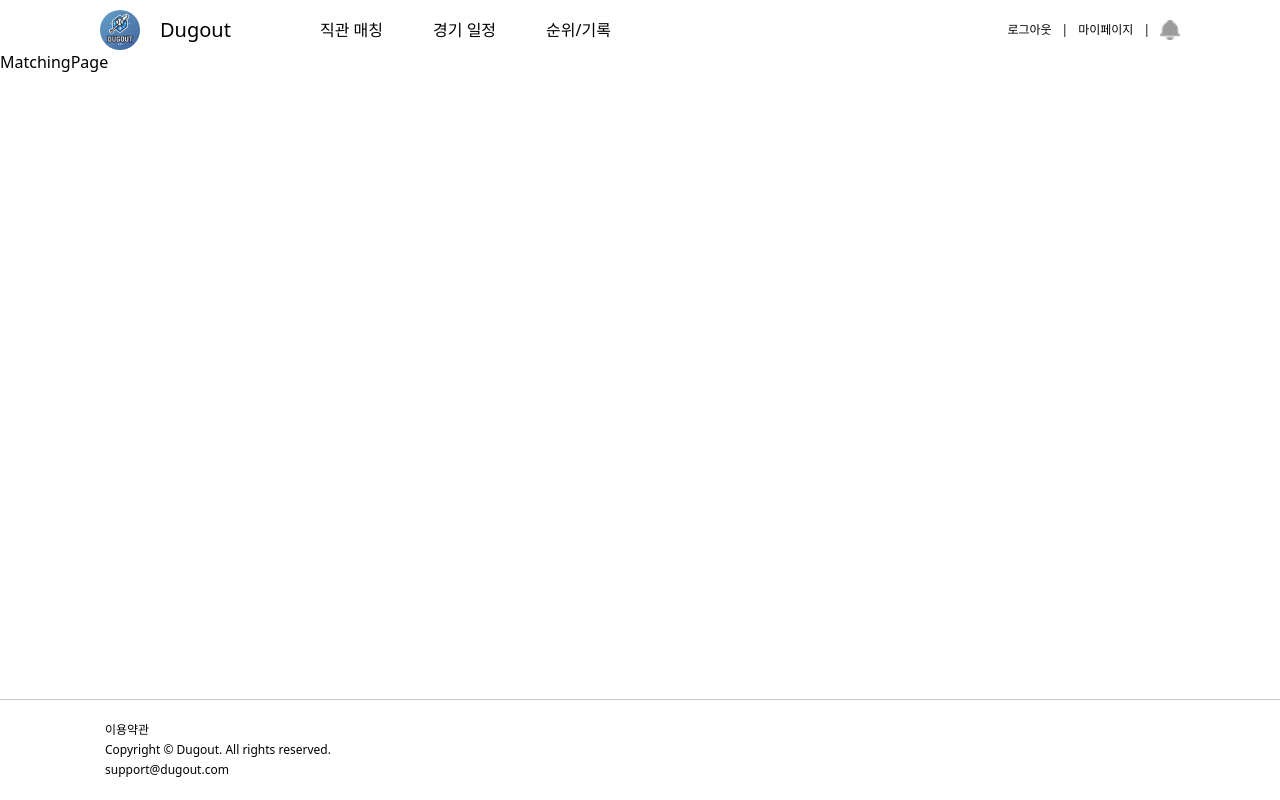
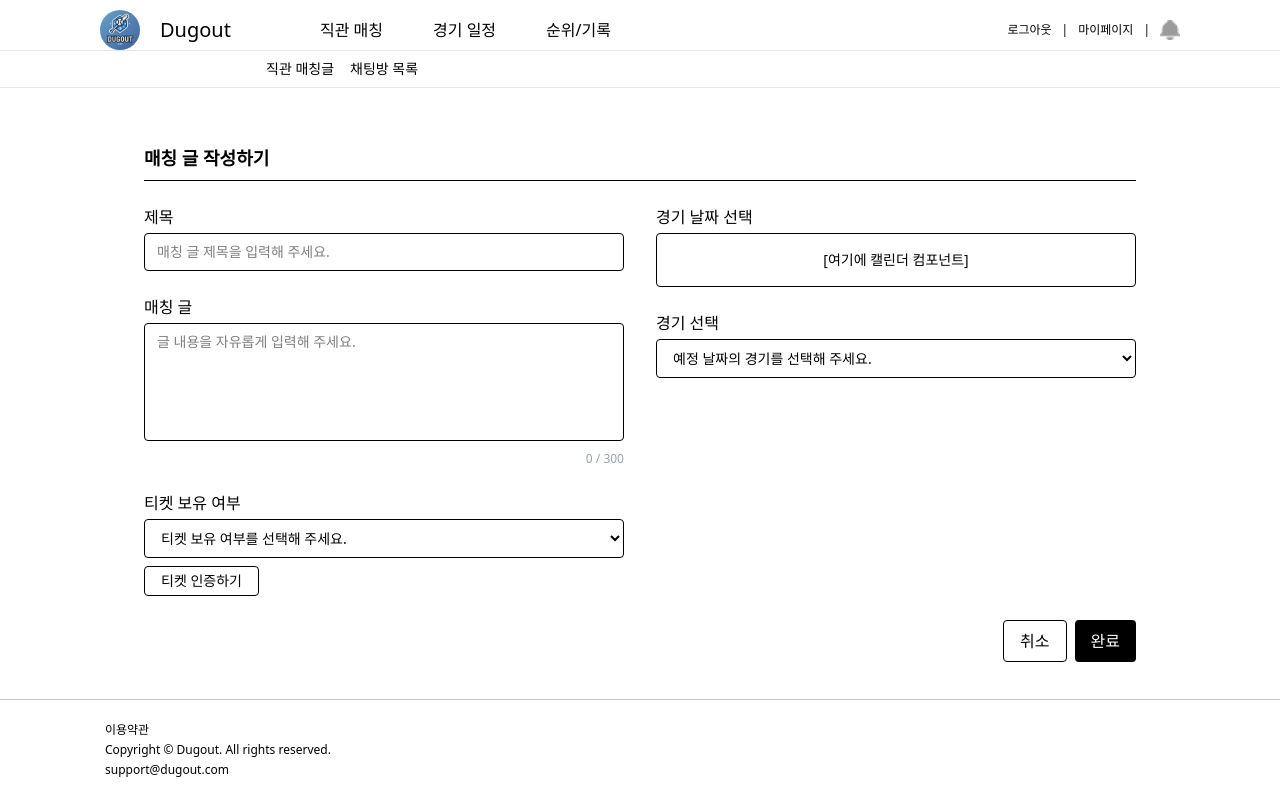
Before and after one commit to DugOut-unicorn/Front-End, a React (Vite) app: page /matching in a window 1280 px wide. Built offline with nearby package versions, Linux system fonts and the light colour scheme.

Commit message:
MathcingArticle&MatchingWrite two Page

```diff
--- a/src/App.tsx
+++ b/src/App.tsx
@@ -15,6 +15,7 @@ import MyPage from "./pages/Profile/MyPage"; // 공통 레이아웃 (사이드
 import Info from "./pages/Profile/components/Info";
 import ProfileEdit from "./pages/Profile/components/ProfileEdit";
 import PlayerProfilePage from "./pages/playerProfile/PlayerProfilePage";
+import MatchingWritePage from "./pages/MatchingWrite/MatchingWritePage";
 
 const router = createBrowserRouter([
   {
@@ -36,7 +37,7 @@ const router = createBrowserRouter([
       },
       {
         path: "matching",
-        element: <MatchingPage />,
+        element: <MatchingWritePage />,
       },
       {
         path: "schedule",
--- a/src/components/layout/Header.tsx
+++ b/src/components/layout/Header.tsx
@@ -1,10 +1,12 @@
 import Logo from "../../assets/main_logo.png";
 import Notification from "../../assets/notification_icon.png";
 import { useState } from "react";
-import { Link } from "react-router-dom";
+import { Link, useLocation } from "react-router-dom";
 
 const Header = () => {
   const [isLogin, setIsLogin] = useState(true);
+  const location = useLocation();
+  const isMatchingPage = location.pathname.startsWith("/matching");
 
   return (
     <div className="font-kbo_bold w-full pt-2.5 text-black">
@@ -39,7 +41,7 @@ const Header = () => {
           {isLogin ? (
             <>
               <a
-                className="text-xs no-underline hover:text-[#007bff]"
+                className="text-xs no-underline hover:text-[#007bff] cursor-pointer"
                 onClick={() => setIsLogin(false)}
               >
                 로그아웃
@@ -65,6 +67,21 @@ const Header = () => {
           )}
         </div>
       </div>
+
+    {/* 하위 탭: 매칭 관련 서브메뉴 */}
+    {isMatchingPage && (
+      <div className="border-t border-b border-gray-200">
+        <div className="mx-auto max-w-[780px] flex gap-4 text-sm px-4 py-2">
+          <Link to="/matching/articles" className="hover:underline">
+            직관 매칭글
+          </Link>
+          <Link to="/matching/chats" className="hover:underline">
+            채팅방 목록
+          </Link>
+        </div>
+      </div>
+    )}
+
     </div>
   );
 };
--- /dev/null
+++ b/src/pages/MatchingArticle/MatchingArticlePage.tsx
@@ -0,0 +1,9 @@
+import ArticleDetail from "./components/ArticleDetail";
+
+export default function MatchingArticlePage() {
+  return (
+    <div className="w-full max-w-[1080px] mx-auto px-4 mt-30 py-8">
+      <ArticleDetail />
+    </div>
+  );
+}
--- /dev/null
+++ b/src/pages/MatchingArticle/components/ArticleDetail.tsx
@@ -0,0 +1,65 @@
+export default function ArticleDetail() {
+    return (
+      <div className="space-y-6 relative">
+        {/* 점 3개 아이콘 */}
+        <button className="absolute top-4 right-0 text-gray-400 hover:text-black text-xl">
+          ⋯
+        </button>
+
+        {/* 제목 */}
+        <div className="border-t pt-4 mb-2">
+          <h1 className="text-base font-bold">
+            롯데 vs LG 잠실 개막전 같이 보러가실 분 구합니다!! (티켓 있음)
+          </h1>
+        </div>
+
+        {/* 메타 정보 */}
+        <div className="flex justify-between text-sm text-gray-400 items-start">
+          <div className="space-y-1">
+            <div>
+              경기 일시 : <span className="font-medium text-black">2025.03.19</span>
+            </div>
+            <div>
+              경기 장소 : <span className="font-medium text-black">잠실 야구 경기장</span>
+            </div>
+            <div>
+              좌석 : <span className="font-medium text-black">112블럭</span>
+            </div>
+          </div>
+          <div className="text-right space-y-1">
+            <div>
+              작성자 : <span className="font-medium text-black">야구좋아</span>
+            </div>
+            <button className="underline text-xs text-blue-600">프로필 자세히 보기</button>
+          </div>
+        </div>
+
+        {/* 본문 */}
+        <div className="bg-white border border-gray-300 rounded-lg p-4 text-sm whitespace-pre-line">
+          23일 잠실 개막전 같이 보러가실 분 한 명 구합니다.{"\n"}
+          티켓 1루 외야석 410블럭에 2자리 가지고 있어요...!!!{"\n"}
+          남자분이시면 좋을 것 같습니다
+        </div>
+
+        {/* 채팅 버튼 */}
+        <div className="text-right mt-2">
+          <button className="bg-black text-white text-sm px-4 py-2 rounded">
+            채팅하기
+          </button>
+        </div>
+
+        {/* 이전/다음 글 네비게이션 */}
+        <div className="flex justify-center gap-8 text-sm text-gray-400 border-t py-4">
+          <button className="flex items-center gap-2 hover:underline">
+            <span className="text-base">〈</span>
+            <span>이전 글</span>
+          </button>
+          <span>|</span>
+          <button className="flex items-center gap-2 hover:underline">
+            <span>다음 글</span>
+            <span className="text-base">〉</span>
+          </button>
+        </div>
+      </div>
+    );
+  }
--- /dev/null
+++ b/src/pages/MatchingWrite/MatchingWritePage.tsx
@@ -0,0 +1,28 @@
+import GameDatePicker from "./components/GameDatePicker";
+import GameSelector from "./components/GameSelector";
+import SubmitButtons from "./components/SubmitButton";
+import TicketSelector from "./components/TicketSelector";
+import WriteContentInput from "./components/WirteContentInput";
+import WriteTitleInput from "./components/WriteTitleInput";
+
+export default function MatchingWritePage() {
+    return (
+      <div className="max-w-5xl mx-auto px-4 py-6 space-y-6 mt-8">
+        <h1 className="text-lg font-semibold border-b pb-2">매칭 글 작성하기</h1>
+
+        <div className="grid md:grid-cols-2 gap-8">
+          <div className="space-y-6">
+            <WriteTitleInput />
+            <WriteContentInput />
+            <TicketSelector />
+          </div>
+          <div className="space-y-6">
+            <GameDatePicker />
+            <GameSelector />
+          </div>
+        </div>
+
+        <SubmitButtons />
+      </div>
+    );
+  }
--- /dev/null
+++ b/src/pages/MatchingWrite/components/GameDatePicker.tsx
@@ -0,0 +1,8 @@
+export default function GameDatePicker() {
+    return (
+      <div>
+        <label className="block mb-1 font-medium">경기 날짜 선택</label>
+        <div className="border rounded p-4 text-sm text-center">[여기에 캘린더 컴포넌트]</div>
+      </div>
+    );
+  }
--- /dev/null
+++ b/src/pages/MatchingWrite/components/GameSelector.tsx
@@ -0,0 +1,10 @@
+export default function GameSelector() {
+    return (
+      <div>
+        <label className="block mb-1 font-medium">경기 선택</label>
+        <select className="w-full border rounded px-3 py-2 text-sm">
+          <option>예정 날짜의 경기를 선택해 주세요.</option>
+        </select>
+      </div>
+    );
+  }
--- /dev/null
+++ b/src/pages/MatchingWrite/components/SubmitButton.tsx
@@ -0,0 +1,8 @@
+export default function SubmitButtons() {
+    return (
+      <div className="flex justify-end gap-2 mt-6">
+        <button className="border px-4 py-2 rounded">취소</button>
+        <button className="bg-black text-white px-4 py-2 rounded">완료</button>
+      </div>
+    );
+  }
--- /dev/null
+++ b/src/pages/MatchingWrite/components/TicketSelector.tsx
@@ -0,0 +1,13 @@
+export default function TicketSelector() {
+    return (
+      <div>
+        <label className="block mb-1 font-medium">티켓 보유 여부</label>
+        <select className="w-full border rounded px-3 py-2 text-sm mb-2">
+          <option>티켓 보유 여부를 선택해 주세요.</option>
+          <option>보유</option>
+          <option>미보유</option>
+        </select>
+        <button className="border text-sm px-4 py-1 rounded">티켓 인증하기</button>
+      </div>
+    );
+  }
--- /dev/null
+++ b/src/pages/MatchingWrite/components/WirteContentInput.tsx
@@ -0,0 +1,13 @@
+export default function WriteContentInput() {
+    return (
+      <div>
+        <label className="block mb-1 font-medium">매칭 글</label>
+        <textarea
+          rows={5}
+          placeholder="글 내용을 자유롭게 입력해 주세요."
+          className="w-full border rounded px-3 py-2 text-sm resize-none"
+        />
+        <div className="text-right text-xs text-gray-400 mt-1">0 / 300</div>
+      </div>
+    );
+  }
--- /dev/null
+++ b/src/pages/MatchingWrite/components/WriteTitleInput.tsx
@@ -0,0 +1,12 @@
+export default function WriteTitleInput() {
+    return (
+      <div>
+        <label className="block mb-1 font-medium">제목</label>
+        <input
+          type="text"
+          placeholder="매칭 글 제목을 입력해 주세요."
+          className="w-full border rounded px-3 py-2 text-sm"
+        />
+      </div>
+    );
+  }
--- a/src/pages/playerProfile/components/CareerStateTable.tsx
+++ b/src/pages/playerProfile/components/CareerStateTable.tsx
@@ -4,7 +4,7 @@ const data = [
     { season: '2023', era: '3.28', whip: '1.33', war: '4.21', qs: 18, g: 30, w: 11, l: 10, sv: 0, hld: 0, ip: '170 1/3', so: 147 },
     { season: '2022', era: '3.62', whip: '1.20', war: '3.69', qs: 18, g: 31, w: 12, l: 12, sv: 0, hld: 0, ip: '186 1/3', so: 160 },
   ];
-
+  //const data 부분 수정 필요 -> 데이터 추가해야 됨
   export default function CareerStatsTable() {
     return (
       <div className="relative overflow-x-auto">
```
